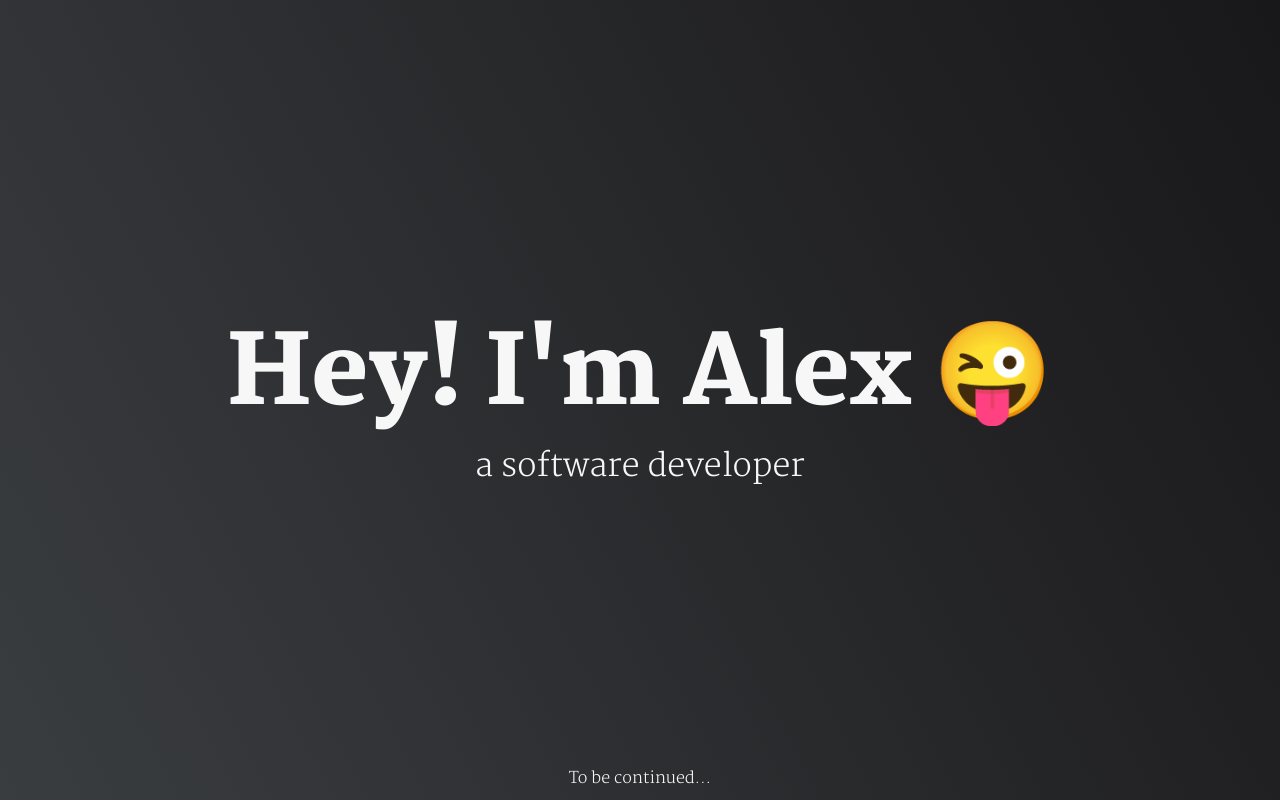
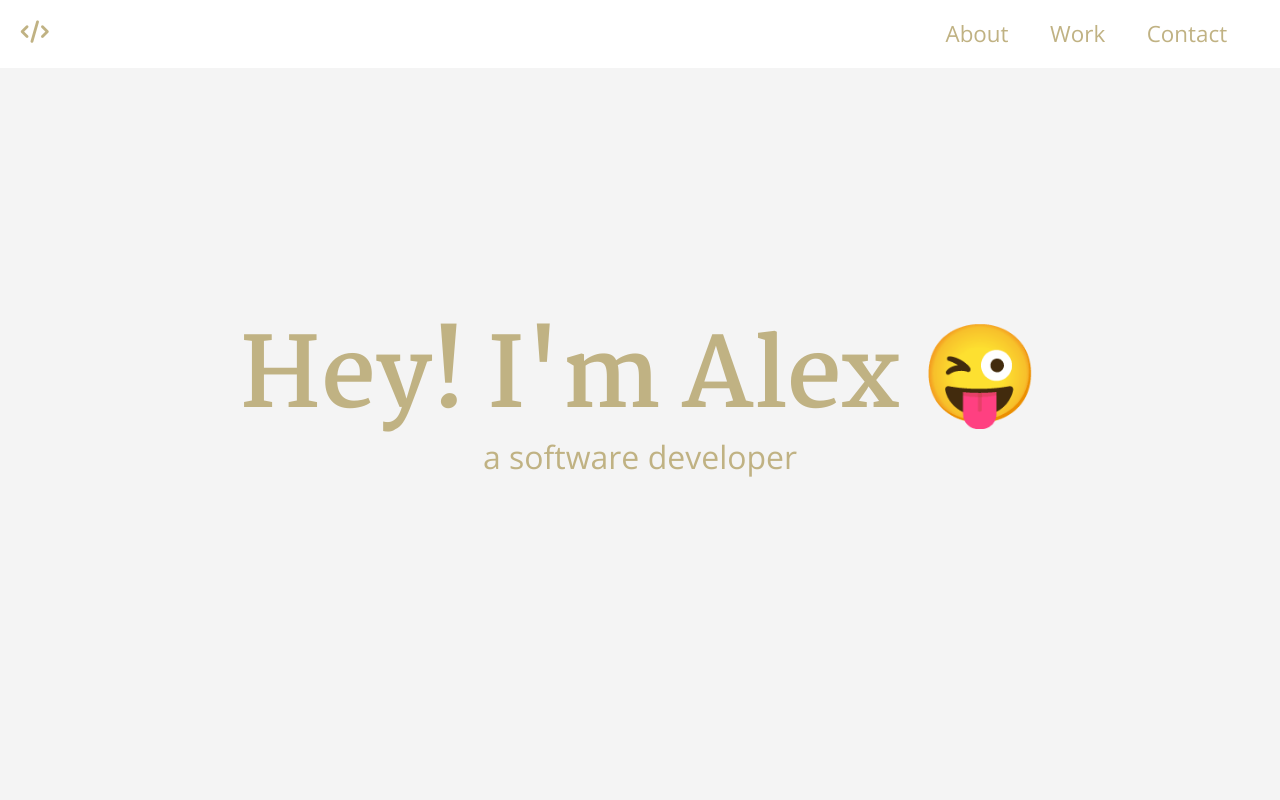
Before and after one commit to mackalex/personal_portfolio, a plain HTML site: page index.html in a window 1280 px wide. Drawn offline with nearby package versions, Linux system fonts and the light colour scheme.

Commit message:
Added navbar, changed color palette

```diff
--- a/index.html
+++ b/index.html
@@ -1,10 +1,34 @@
 <head>
     <link rel="stylesheet" type="text/css" href="style.css">
+    <script src="https://kit.fontawesome.com/d577ded5ef.js" crossorigin="anonymous"></script>
 </head>
 
+<!-- START NAV SECTION -->
+
+<nav id="navbar" class="nav">
+    <ul class="nav-list">
+        <li id="icon">
+            <a href="#welcome-section"><i class="fas fa-code"></i></a>
+        </li>
+        <li>
+            <a href="#about">About</a>
+        </li>
+        <li>
+            <a href="#projects">Work</a>
+        </li>
+        <li>
+            <a href="#contact">Contact</a>
+        </li>
+    </ul>
+</nav>
+
+<!-- END NAV SECTION -->
+
 <!-- START WELCOME SECTION -->
+
 <section id="welcome-section" class="welcome-section">
     <h1>Hey! I'm Alex &#128540;</h1>
     <p>a software developer</p>
-    <p id="tbd-tag">To be continued...</p>
 </section>
+
+<!-- END WELCOME SECTION -->
--- a/style.css
+++ b/style.css
@@ -1,10 +1,12 @@
-@import url('https://fonts.googleapis.com/css?family=Martel:200,900&display=swap');
+@import url('https://fonts.googleapis.com/css?family=Martel:200,700&display=swap');
+@import url('https://fonts.googleapis.com/css?family=Open+Sans&display=swap');
 
 :root {
-    --main-gray: #2a2a2a;
-    --main-green: #009f81;
-    --main-white: #f7f7f7;
-    --main-blue: #006d9f;
+    --main-white: #ffffff;
+    --pale-gold: #c0b283;
+    --silk: #dcd0c0;
+    --main-paper: #f4f4f4;
+    --charcoal: #373737;
 }
 
 * {
@@ -24,17 +26,58 @@ html {
 }
 
 body {
-    font-family: 'Martel', serif;
-    font-weight: 200;
-    font-size: 1.8rem;
-    line-height: 1.4;
-    color: var(--main-white);
+    font-family: 'Open Sans', sans-serif;
+    font-size: 1.6rem;
+    line-height: 1.2;
+    color: var(--pale-gold);
+}
+
+ul {
+    list-style: none;
+}
+
+a {
+    text-decoration: none;
+    color: var(--pale-gold);
 }
 
 h1 {
     font-family: 'Martel', serif;
-    font-weight: 900;
+    font-weight: 700;
     font-size: 6rem;
+}
+
+.nav {
+    display: flex;
+    position: fixed;
+    top: 0;
+    left: 0;
+    width: 100%;
+    z-index: 10;
+    background: var(--main-white);
+}
+
+.nav > i {
+    display: flex;
+    color: var(--pale-gold);
+}
+
+.nav-list {
+    display: flex;
+    justify-content: flex-end;
+    margin-right: 2rem;
+    width: 100%;
+}
+
+#icon {
+    position: absolute;
+    left: 0;
+}
+
+.nav-list a {
+    display: block;
+    font-size: 1.4rem;
+    padding: 1.3rem;
 }
 
 .welcome-section {
@@ -44,18 +87,10 @@ h1 {
     align-items: center;
     width: 100%;
     height: 100vh;
-    background-color: var(--main-gray);
-    background-image: linear-gradient(62deg, #3a3d40 0%, #181719 100%);
+    background-color: var(--main-paper);
 }
 
 .welcome-section > p {
     font-size: 2rem;
     font-weight: 200;
 }
-
-#tbd-tag {
-    position: absolute;
-    bottom: 0;
-    margin-bottom: 10px;
-    font-size: 1rem;
-}
```
